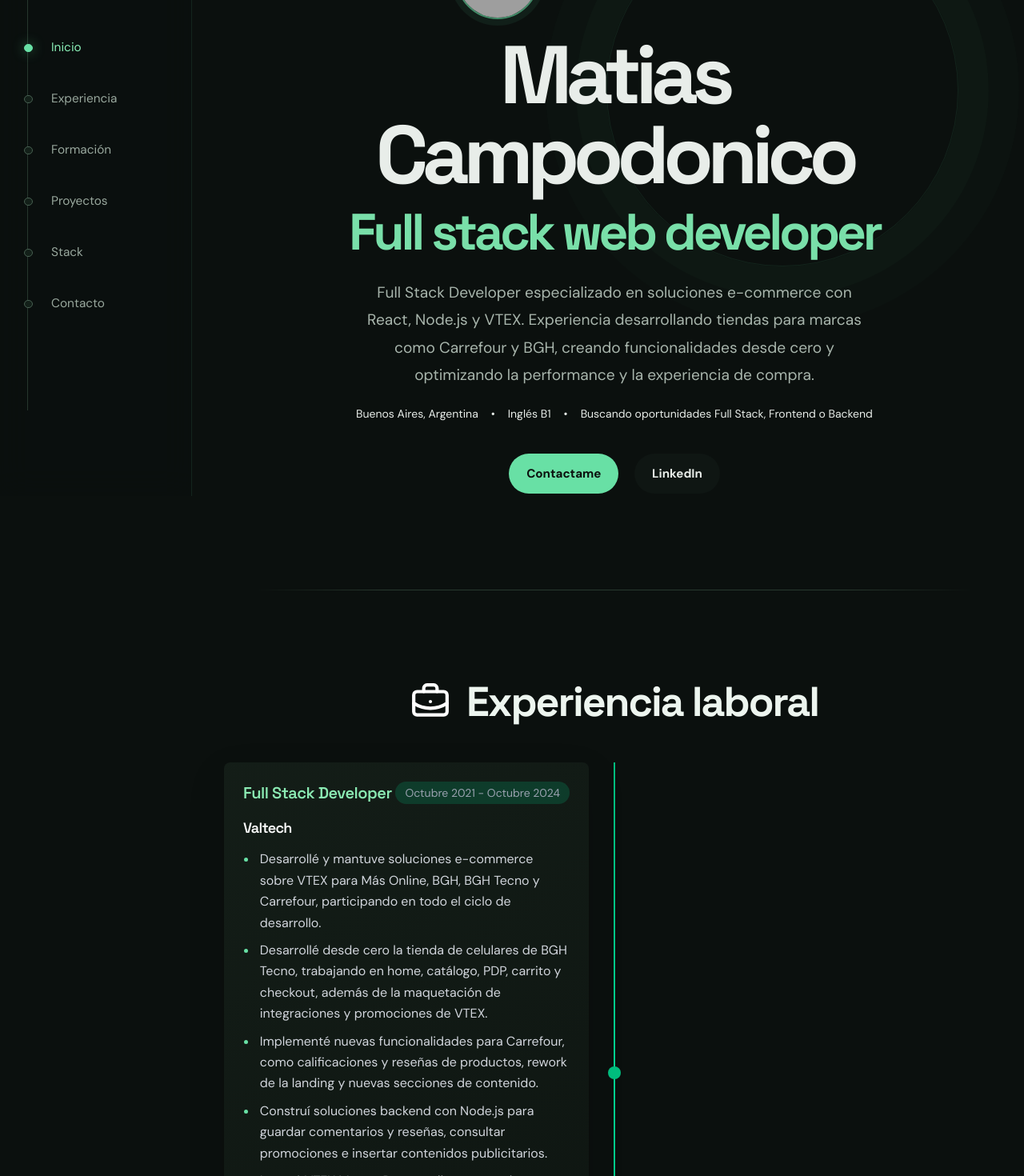
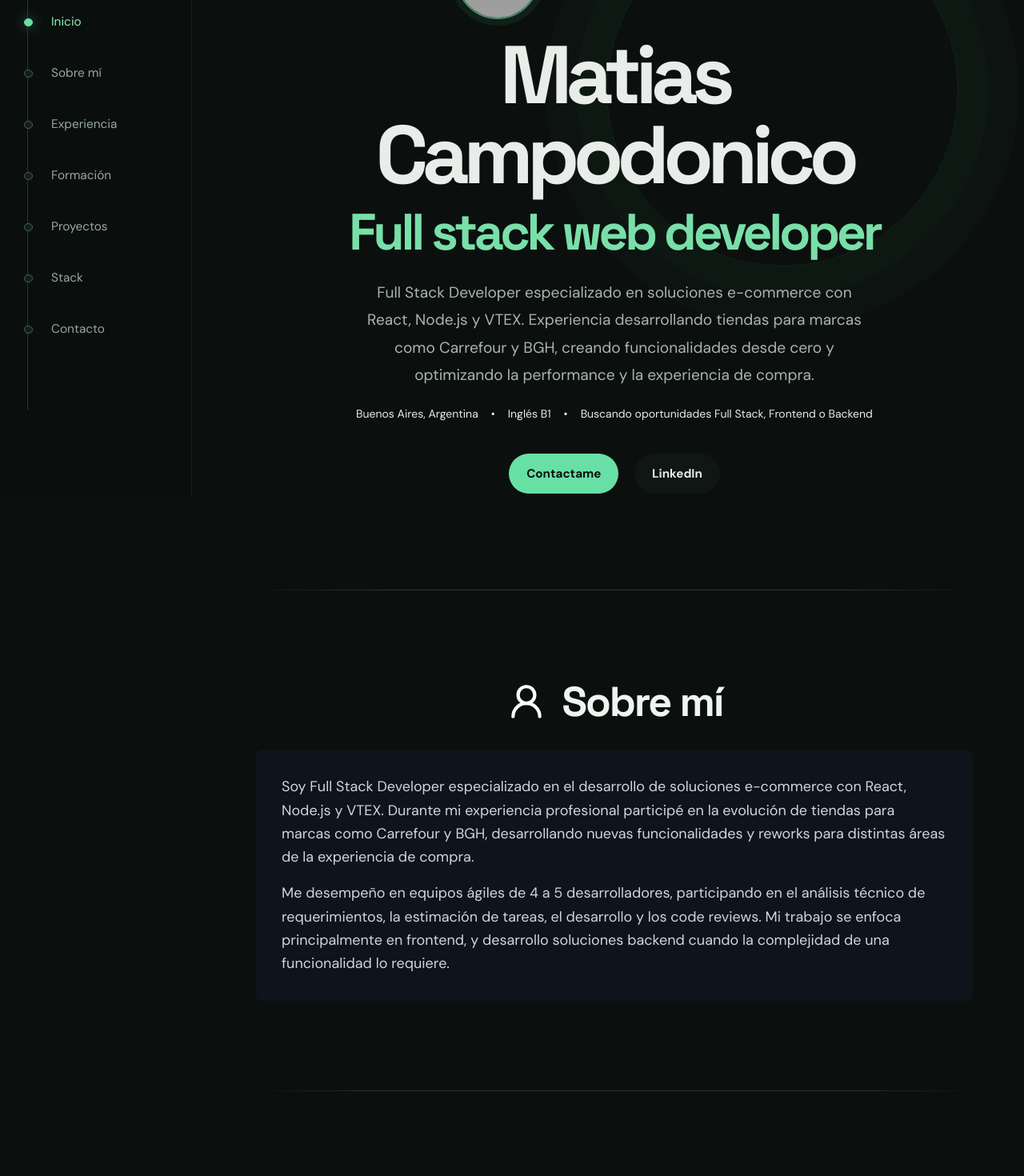
Before and after one commit to matiascamp/portfolio, a React (Vite) app: page / in a window 1280 px wide. Shown: the part 180-1650 px from the top of the page at 80% size. Built offline with nearby package versions, Linux system fonts and the light colour scheme; grey boxes are pictures that could not be loaded.

Commit message:
Refine portfolio sections and styling

```diff
--- a/src/App.tsx
+++ b/src/App.tsx
@@ -1,4 +1,4 @@
-import { Github, Linkedin, Mail, ExternalLink, Terminal, BriefcaseBusiness, FolderCode, MessagesSquare } from "lucide-react"
+import { Github, Linkedin, Mail, ExternalLink, Terminal, BriefcaseBusiness, FolderCode, MessagesSquare, UserRound } from "lucide-react"
 import { useEffect, useState } from "react"
 import { icons, projects, sections } from "./constants"
 import profile from './assets/perfil.png'
@@ -168,6 +168,22 @@ const Portfolio = () => {
             </div>
           </div>
         </section>
+        <section id="about" className="py-16 px-6" aria-labelledby="about-heading">
+          <div className="max-w-4xl mx-auto animate-on-scroll">
+            <div className="flex items-center justify-center gap-5 mb-8">
+              <UserRound size={50} color="white" aria-hidden="true" />
+              <h2 id="about-heading" className="text-4xl md:text-5xl font-bold text-center neon-text text-white">Sobre mí</h2>
+            </div>
+            <div className="bg-gray-900/50 p-6 md:p-8 rounded-lg neon-border">
+              <p className="text-gray-300 text-lg leading-relaxed">
+                Soy Full Stack Developer especializado en el desarrollo de soluciones e-commerce con React, Node.js y VTEX. Durante mi experiencia profesional participé en la evolución de tiendas para marcas como Carrefour y BGH, desarrollando nuevas funcionalidades y reworks para distintas áreas de la experiencia de compra.
+              </p>
+              <p className="mt-4 text-gray-300 text-lg leading-relaxed">
+                Me desempeño en equipos ágiles de 4 a 5 desarrolladores, participando en el análisis técnico de requerimientos, la estimación de tareas, el desarrollo y los code reviews. Mi trabajo se enfoca principalmente en frontend, y desarrollo soluciones backend cuando la complejidad de una funcionalidad lo requiere.
+              </p>
+            </div>
+          </div>
+        </section>
         <section id="experience" className="py-16 px-6" aria-labelledby="experience-heading">
           <div className="max-w-6xl mx-auto animate-on-scroll">
             <div className="flex items-center w-full  mb-12 gap-5 justify-center">
@@ -190,9 +206,9 @@ const Portfolio = () => {
                       <h4 className="text-lg font-semibold mb-3 text-white">Valtech</h4>
                       <ul className="text-gray-300 space-y-2 text-md">
                         <li>Desarrollé y mantuve soluciones e-commerce sobre VTEX para Más Online, BGH, BGH Tecno y Carrefour, participando en todo el ciclo de desarrollo.</li>
-                        <li>Desarrollé desde cero la tienda de celulares de BGH Tecno, trabajando en home, catálogo, PDP, carrito y checkout, además de la maquetación de integraciones y promociones de VTEX.</li>
-                        <li>Implementé nuevas funcionalidades para Carrefour, como calificaciones y reseñas de productos, rework de la landing y nuevas secciones de contenido.</li>
-                        <li>Construí soluciones backend con Node.js para guardar comentarios y reseñas, consultar promociones e insertar contenidos publicitarios.</li>
+                        <li>Desarrollé desde cero la tienda de celulares de BGH Tecno, cubriendo home, catálogo, PDP, carrito, checkout e integraciones de VTEX.</li>
+                        <li>Implementé para Carrefour calificaciones y reseñas de productos, rework de la landing y nuevas secciones de contenido.</li>
+                        <li>Construí soluciones con Node.js y GraphQL para comentarios, promociones, publicidad y optimización de la carga inicial.</li>
                         <li>Integré VTEX Master Data mediante consultas GraphQL y trabajé en la optimización de la carga inicial para mejorar el rendimiento de las tiendas.</li>
                         <li>En equipos de 4 a 5 desarrolladores, realicé análisis técnicos, estimaciones de tareas, desarrollo y code reviews durante cada sprint.</li>
                       </ul>
@@ -261,7 +277,7 @@ const Portfolio = () => {
               {projects.map((project, index) => (
                 <div
                   key={index}
-                  className="bg-gray-900/50 rounded-lg overflow-hidden neon-border hover:neon-glow transition-all duration-300 transform hover:scale-105 animate-on-scroll"
+                  className={`bg-gray-900/50 rounded-lg overflow-hidden neon-border hover:neon-glow transition-all duration-300 transform hover:scale-105 animate-on-scroll ${"featured" in project && project.featured ? "project-featured" : ""}`}
                   style={{ animationDelay: `${index * 200}ms` }}
                   role="listitem"
                 >
@@ -290,7 +306,20 @@ const Portfolio = () => {
                   </div>
                   <div className="p-6">
                     <h3 className="text-xl font-semibold mb-3 text-emerald-400">{project.title}</h3>
+                    {"caseStudy" in project && project.caseStudy && (
+                      <p className="mb-3 text-xs font-semibold uppercase tracking-wider text-emerald-300">Caso de estudio profesional</p>
+                    )}
                     <p className="text-gray-300 mb-4 leading-relaxed">{project.description}</p>
+                    {"details" in project && (
+                      <div className="mb-4">
+                        <h4 className="mb-2 text-sm font-semibold text-white">Alcance y contribuciones</h4>
+                        <ul className="space-y-2 text-sm text-gray-400">
+                        {project.details.map((detail) => (
+                          <li key={detail} className="list-disc pl-1 ml-4">{detail}</li>
+                        ))}
+                        </ul>
+                      </div>
+                    )}
                     <div className="flex flex-wrap gap-2 mb-4" role="list" aria-label={`Tecnologías usadas en ${project.title}`}>
                       {project.tech.map((tech) => (
                         <span
--- a/src/constants/index.ts
+++ b/src/constants/index.ts
@@ -16,6 +16,7 @@ import snippets from "../assets/snippets.png"
 
 export const sections = [
     { id: "hero", label: "Inicio" },
+    { id: "about", label: "Sobre mí" },
     { id: "experience", label: "Experiencia" },
     { id: "education", label: "Formación" },
     { id: "projects", label: "Proyectos" },
@@ -24,24 +25,33 @@ export const sections = [
   ]
 
   export const icons = [
-    { name: "React", icon: react },
-    { name: "Node.js", icon: node },
-    { name: "TypeScript", icon: typescript },
-    { name: "Next.js", icon: next },
-    { name: "VTEX IO", icon: global },
-    { name: "VTEX Master Data", icon: database },
-    { name: "GraphQL", icon: graphql },
-    { name: "jQuery", icon: global },
-    { name: "Tailwind", icon: tailwind },
-    { name: "Zustand / Redux", icon: global },
-    { name: "MongoDB / MySQL", icon: database },
+    { name: "React", icon: react, group: "Experiencia profesional" },
+    { name: "Node.js", icon: node, group: "Experiencia profesional" },
+    { name: "VTEX IO", icon: global, group: "Experiencia profesional" },
+    { name: "VTEX Master Data", icon: database, group: "Experiencia profesional" },
+    { name: "GraphQL", icon: graphql, group: "Experiencia profesional" },
+    { name: "jQuery", icon: global, group: "Experiencia profesional" },
+    { name: "TypeScript", icon: typescript, group: "Proyectos y formación" },
+    { name: "Next.js", icon: next, group: "Proyectos y formación" },
+    { name: "Tailwind", icon: tailwind, group: "Proyectos y formación" },
+    { name: "Zustand / Redux", icon: global, group: "Proyectos y formación" },
+    { name: "MongoDB / MySQL", icon: database, group: "Proyectos y formación" },
   ]
 
   export const projects = [
     {
       title: "Plataformas e-commerce",
       description:
-        "Participación en el desarrollo de tiendas para Carrefour, Tokin, BGH, BGH Tecno y Petba. Implementé nuevas funcionalidades de e-commerce, custom apps, integraciones con GraphQL, mejoras de checkout y refactors de diseño en VTEX IO. Proyecto profesional con repositorios privados.",
+        "Proyecto profesional de evolución continua para tiendas e-commerce de Carrefour, Tokin, BGH, BGH Tecno y Petba. Participé en el desarrollo de nuevas funcionalidades y reworks para distintas áreas de las tiendas, con foco principalmente frontend y repositorios privados.",
+      caseStudy: true,
+      featured: true,
+      details: [
+        "Desarrollo de la sección de comentarios y reviews, incluyendo la creación de tablas y entidades en VTEX Master Data y su gestión desde Mi Cuenta.",
+        "Implementación de autorización de terceros para realizar compras y desarrollo de custom apps para banners y contenido promocional.",
+        "Modificación y personalización de sliders, landings y otras secciones de las tiendas según los requerimientos de cada cliente.",
+        "Resolución de funcionalidades complejas mediante soluciones backend con Node.js cuando requerían múltiples conexiones o llamadas; aproximadamente el 80% de las implementaciones se resolvía en frontend.",
+        "Las funcionalidades se implementaban directamente en producción dentro de la página principal y otras áreas de cada tienda, respetando la arquitectura y las capacidades de VTEX."
+      ],
       image: [carrefour,bgh,tecno,tokin],
       tech: ["React", "Node.js", "VTEX IO", "GraphQL"],
       link: ""
--- a/src/index.css
+++ b/src/index.css
@@ -87,6 +87,7 @@ nav[aria-label="Navegación principal"] li:has(button[aria-current="page"]) > di
 #projects .grid[role="list"] { align-items: stretch; gap: 1.4rem; }
 #projects .grid[role="list"] > div { display: flex; flex-direction: column; border: 1px solid #26372d; border-radius: .9rem; background: #111916; box-shadow: 0 18px 45px rgb(0 0 0 / 18%); transition: transform .2s ease, border-color .2s ease, box-shadow .2s ease; }
 #projects .grid[role="list"] > div:hover { transform: translateY(-4px); border-color: rgb(104 224 165 / 50%); box-shadow: 0 24px 48px rgb(0 0 0 / 28%); }
+#projects .grid[role="list"] > div.project-featured { border-color: rgb(104 224 165 / 55%); box-shadow: 0 20px 50px rgb(104 224 165 / 12%); }
 #projects .grid[role="list"] > div > div:first-child { height: 12rem; overflow: hidden; background: #18251e; }
 #projects .grid[role="list"] > div > div:first-child img { transition: transform .35s ease; }
 #projects .grid[role="list"] > div:hover > div:first-child img { transform: scale(1.035); }
```
